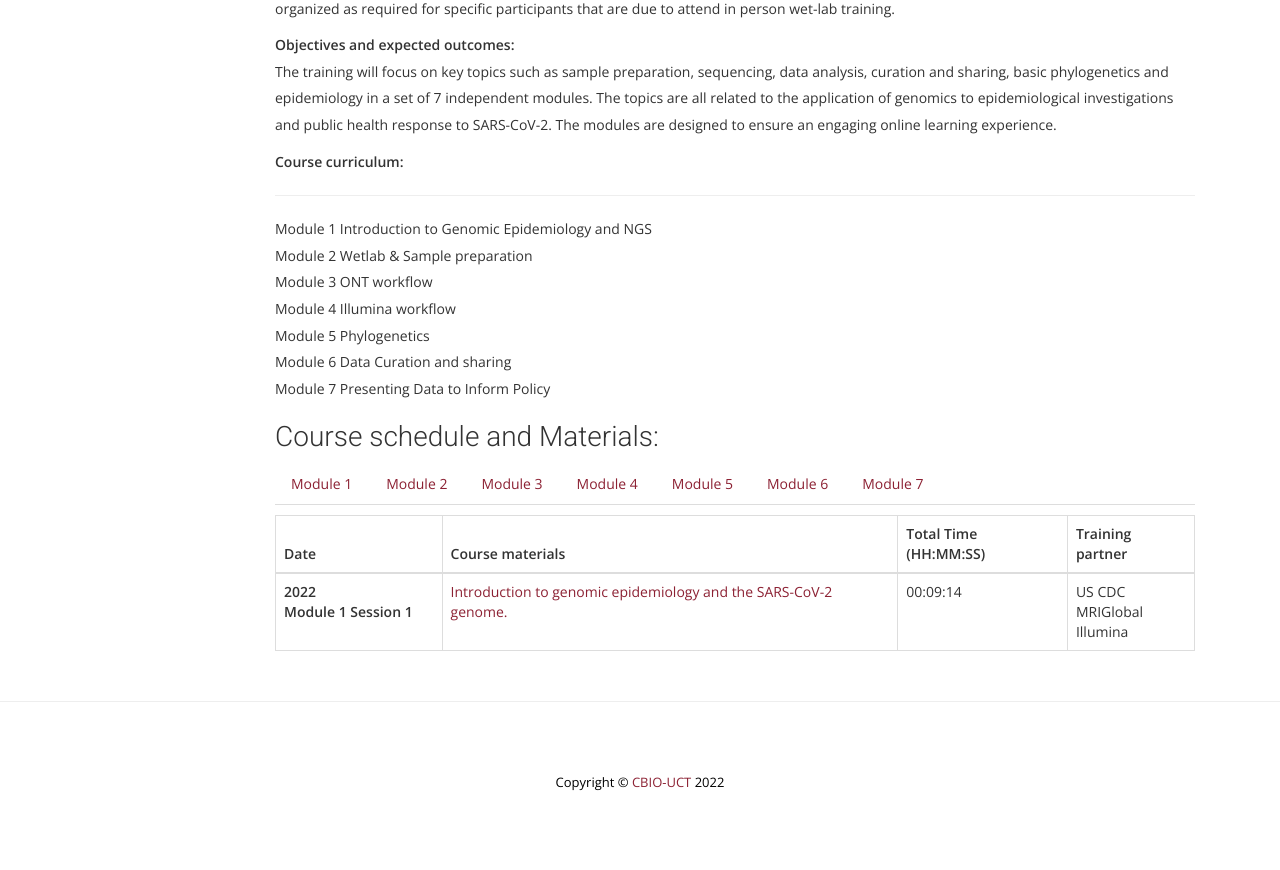
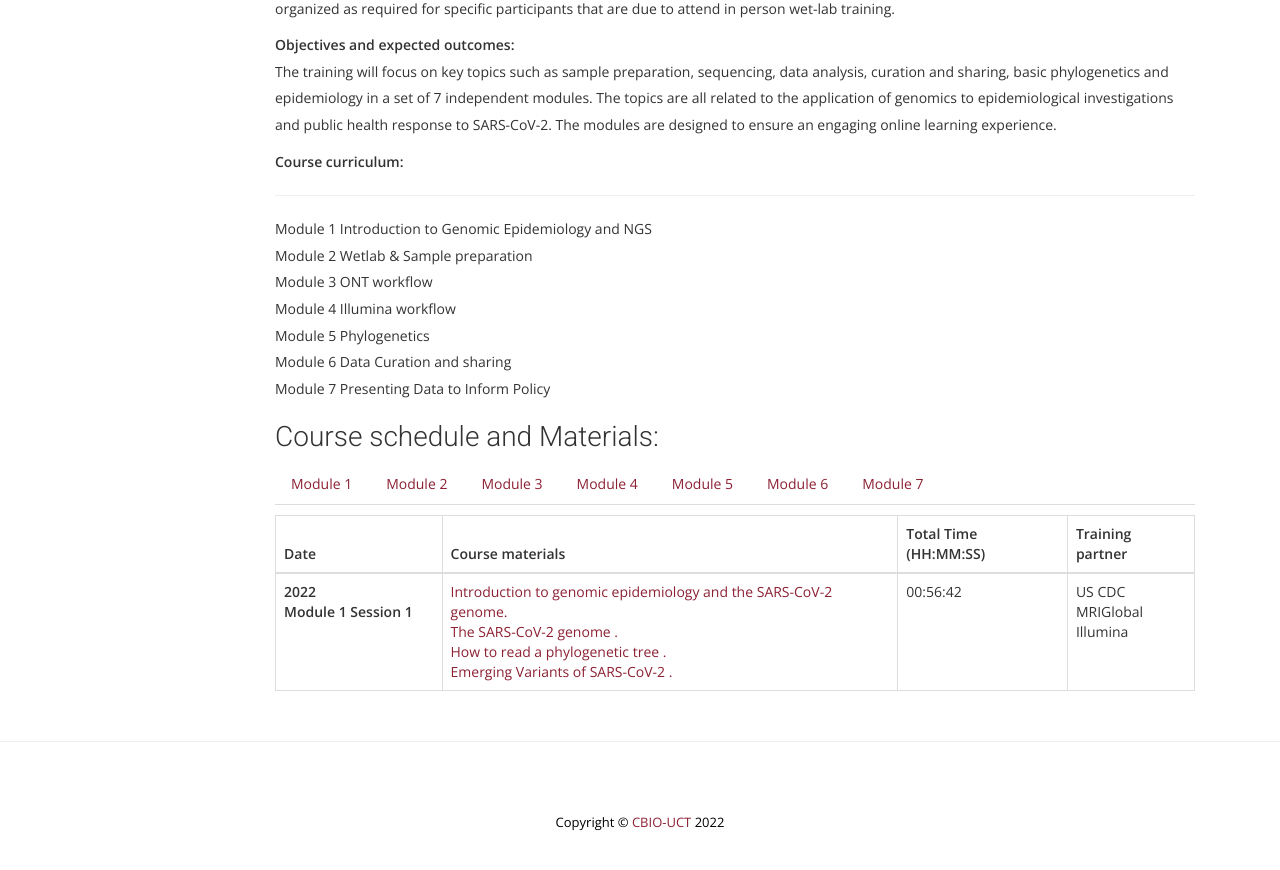
Before and after one commit to uct-cbio/ngs-academy, a Jekyll site: the page built from _posts/2022-02-25-SARS-CoV-2 NGS for Surveillance Training 2022.md, in a window 1280 px wide and 900 px high, scrolled down 987 px. Shown: the top 870 px of the window. Built offline with Jekyll 4.4.1, drawn with Linux system fonts in a browser that asks for light colours; nearby versions of some CDN libraries; some web fonts are replaced; comment, search, counter and statistics services are not loaded.

Commit message:
updated module 1

```diff
--- a/_posts/2022-02-25-SARS-CoV-2 NGS for Surveillance Training 2022.md
+++ b/_posts/2022-02-25-SARS-CoV-2 NGS for Surveillance Training 2022.md
@@ -162,10 +162,16 @@ The course will cover:
       <td>
       <ul>
              <li> <a href="https://www.cdc.gov/amd/training/covid-19-gen-epi-toolkit.html" target="_blank">Introduction to genomic epidemiology and the SARS-CoV-2 genome.</a></li>
+                <li> <a href="https://www.cdc.gov/amd/training/covid-19-gen-epi-toolkit.html" target="_blank">The SARS-CoV-2 genome
+.</a></li>
+                <li> <a href="https://www.cdc.gov/amd/training/covid-19-gen-epi-toolkit.html" target="_blank">How to read a phylogenetic tree
+.</a></li>
+                <li> <a href="https://www.cdc.gov/amd/training/covid-19-gen-epi-toolkit.html" target="_blank">Emerging Variants of SARS-CoV-2
+.</a></li>
 </ul></td>
       <td> <ul>
   <li></li>
-  00:09:14
+  00:56:42
 
 </ul> </td>
       <td> <ul>
```
